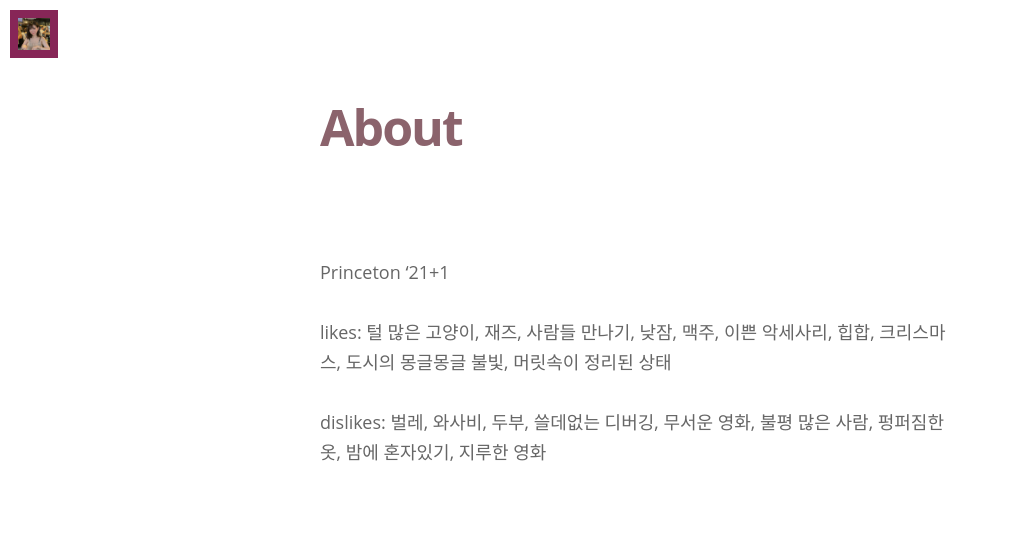
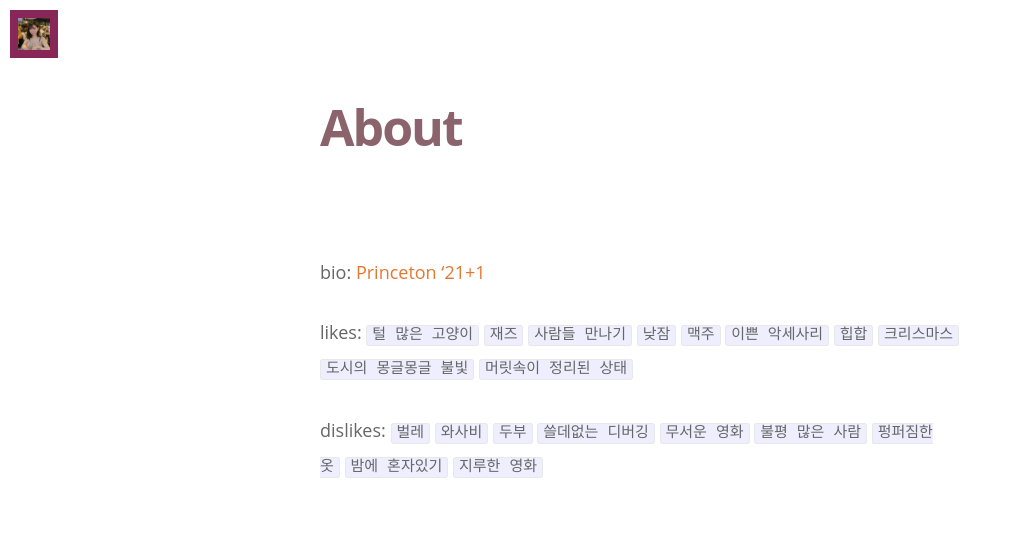
Before and after one commit to minniie/minniie.github.io, a Jekyll site: the page built from about.md, in a window 1280 px wide. Shown: the top 537 px of the page, without its empty margins (0-1012 px from the left). Built offline with Jekyll 4.4.1, drawn with Linux system fonts in a browser that asks for light colours; nearby versions of some CDN libraries; some web fonts are replaced; grey boxes are pictures that could not be loaded.

Commit message:
Update about.md

```diff
--- a/about.md
+++ b/about.md
@@ -4,8 +4,8 @@ title: About
 permalink: /about/
 ---
 
-Princeton '21+1
+bio: <span style="color:#E47833;">Princeton '21+1</span>
 
-likes: 털 많은 고양이, 재즈, 사람들 만나기, 낮잠, 맥주, 이쁜 악세사리, 힙합, 크리스마스, 도시의 몽글몽글 불빛, 머릿속이 정리된 상태
+likes: `털 많은 고양이` `재즈` `사람들 만나기` `낮잠` `맥주` `이쁜 악세사리` `힙합` `크리스마스` `도시의 몽글몽글 불빛` `머릿속이 정리된 상태`
 
-dislikes: 벌레, 와사비, 두부, 쓸데없는 디버깅, 무서운 영화, 불평 많은 사람, 펑퍼짐한 옷, 밤에 혼자있기, 지루한 영화
+dislikes: `벌레` `와사비` `두부` `쓸데없는 디버깅` `무서운 영화` `불평 많은 사람` `펑퍼짐한 옷` `밤에 혼자있기` `지루한 영화`
```
